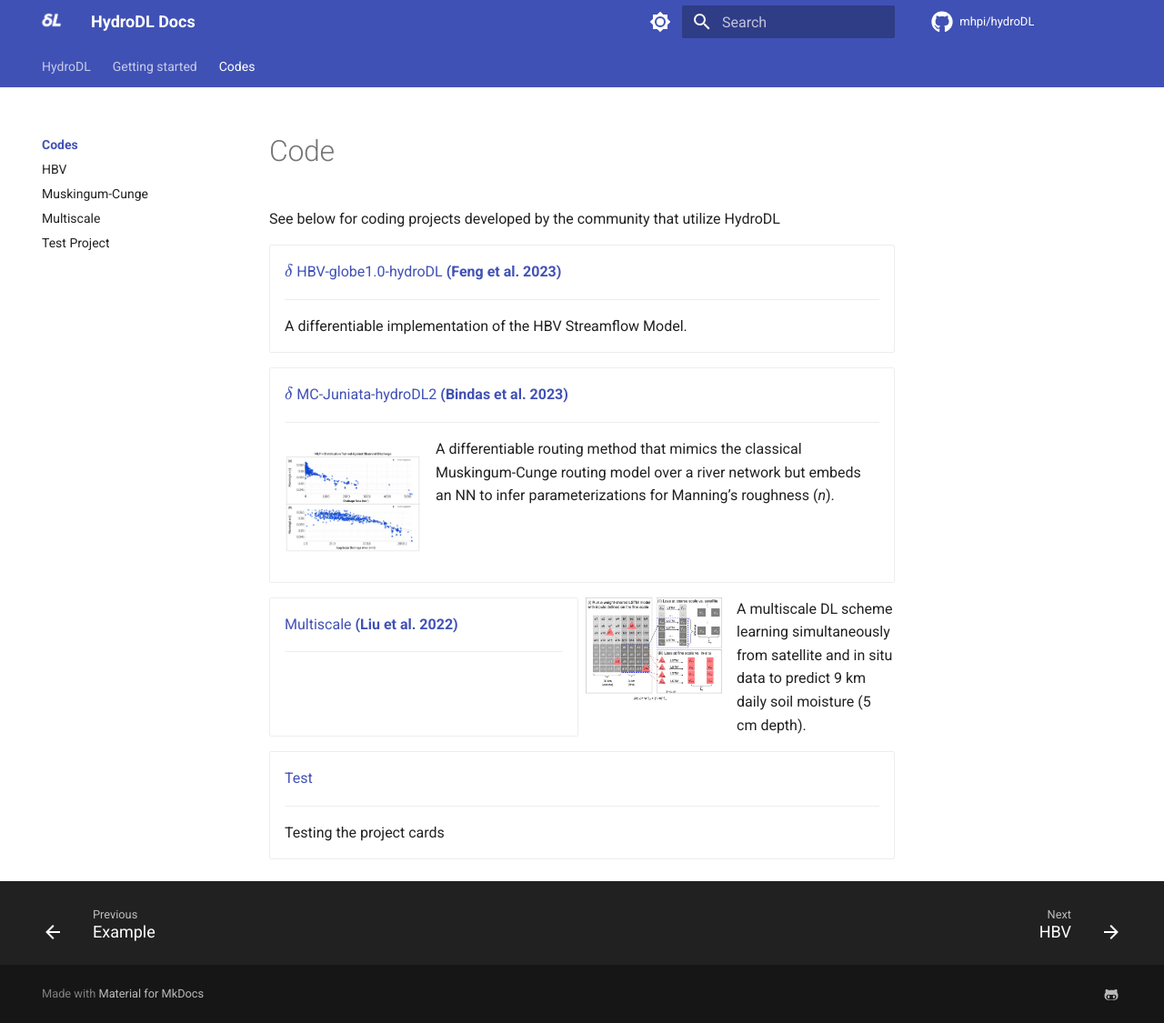
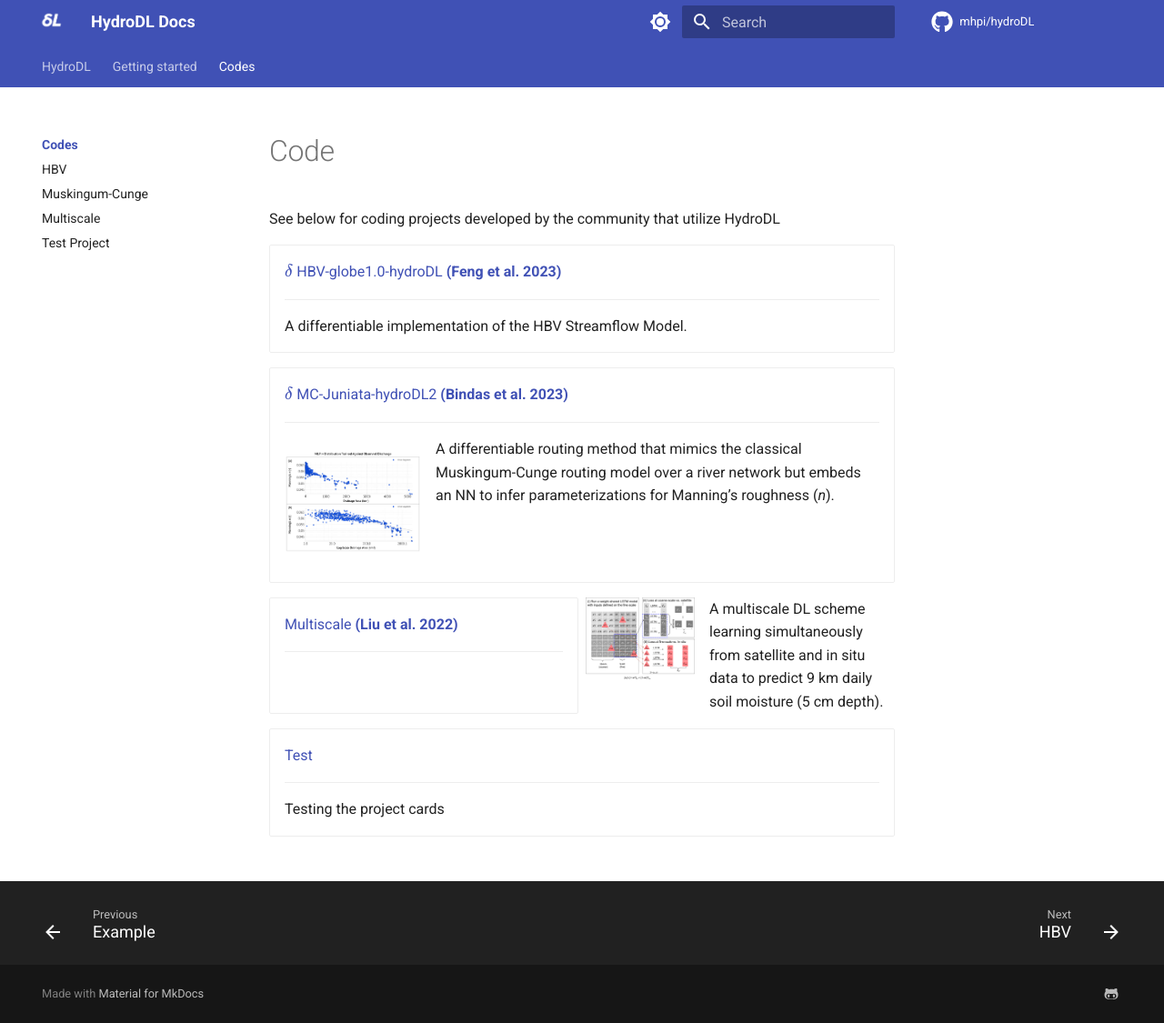
Before and after one commit to mhpi/mhpi.github.io, an MkDocs documentation site: the page built from docs/codes/index.md, in a window 1280 px wide and 1125 px high. Shown: the whole window at 91% size. Built offline with MkDocs 1.6.1 and Material for MkDocs 9.7.7, drawn with Linux system fonts in a browser that asks for light colours; a script that is not in the unit is left out; comment, search, counter and statistics services are not loaded.

Commit message:
Update index.md

```diff
--- a/docs/codes/index.md
+++ b/docs/codes/index.md
@@ -35,7 +35,7 @@ A differentiable routing method that mimics the classical Muskingum-Cunge routin
 
     ---
 
-![A multiscale DL scheme](../assets/project-figures/liu_2022.jpg){align="left" width="150"}
+![A multiscale DL scheme](../assets/project-figures/liu_2022.jpg){align="left" width="120"}
 A multiscale DL scheme learning simultaneously from satellite and in situ data to predict 9 km daily soil moisture (5 cm depth).
 
   </div>
```
